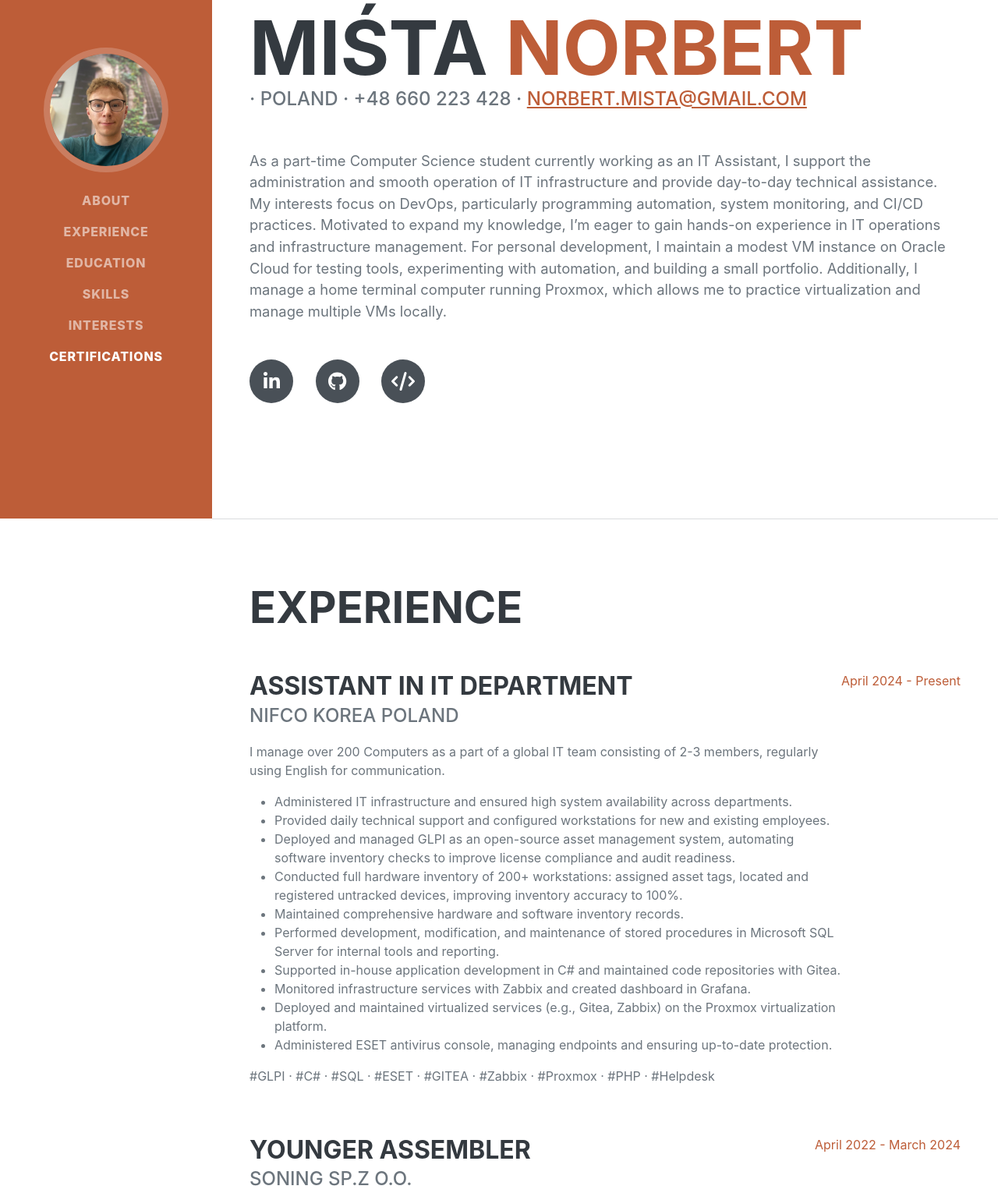
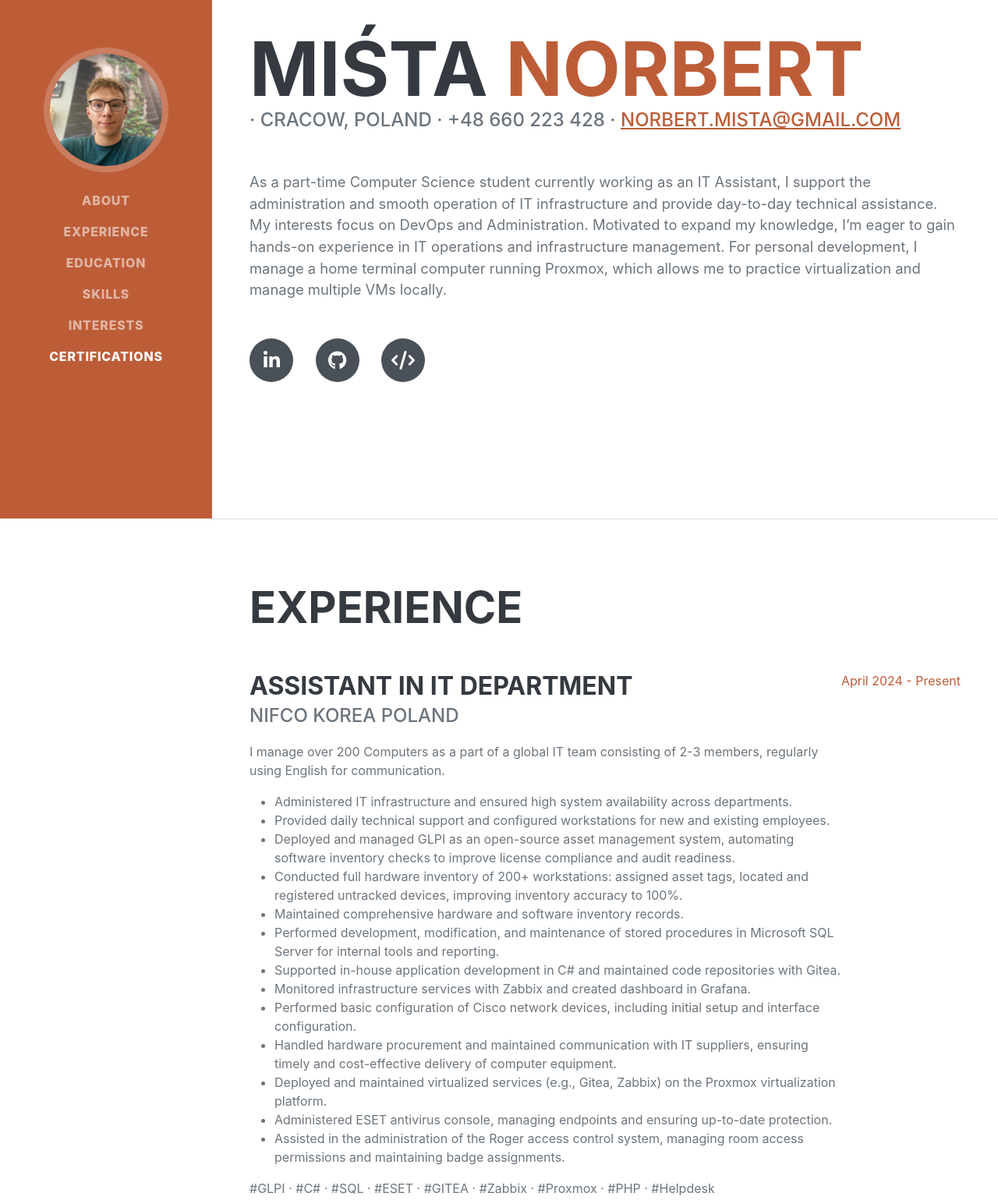
Before and after one commit to NorbertMista/aboutme, a plain HTML site: page index.html in a window 1280 px wide. Shown: the part 135-1674 px from the top of the page at 78% size. Drawn offline with nearby package versions, Linux system fonts and the light colour scheme; a web font is replaced by a local one.

Commit message:
worrk and abiut me changees

```diff
--- a/index.html
+++ b/index.html
@@ -44,11 +44,15 @@
                     <span class="text-primary">Norbert</span>
                 </h1>
                 <div class="subheading mb-5">
-                    · Poland · +48 660 223 428 ·
+                    · Cracow, Poland · +48 660 223 428 ·
                     <a href="mailto:norbert.mista@gmail.com">norbert.mista@gmail.com</a>
                 </div>
                 <p class="lead mb-5">
-                   As a part-time Computer Science student currently working as an IT Assistant, I support the administration and smooth operation of IT infrastructure and provide day-to-day technical assistance. My interests focus on DevOps, particularly programming automation, system monitoring, and CI/CD practices. Motivated to expand my knowledge, I’m eager to gain hands-on experience in IT operations and infrastructure management. For personal development, I maintain a modest VM instance on Oracle Cloud for testing tools, experimenting with automation, and building a small portfolio. Additionally, I manage a home terminal computer running Proxmox, which allows me to practice virtualization and manage multiple VMs locally.
+                   As a part-time Computer Science student currently working as an IT Assistant,
+                   I support the administration and smooth operation of IT infrastructure and provide day-to-day technical assistance.
+                   My interests focus on DevOps and Administration. Motivated to expand my knowledge, I’m eager to gain hands-on experience in IT operations and infrastructure management.
+                   For personal development, I manage a home terminal computer running Proxmox,
+                    which allows me to practice virtualization and manage multiple VMs locally.
                 </p>
                 <div class="social-icons">
                     <a class="social-icon" href="https://www.linkedin.com/in/norbert-mi%C5%9Bta-9a18041b2"><i class="fab fa-linkedin-in"></i></a>
@@ -76,9 +80,12 @@
                             <li>Performed development, modification, and maintenance of stored procedures in Microsoft SQL Server for internal tools and reporting.</li>
                             <li>Supported in-house application development in C# and maintained code repositories with Gitea.</li>
                             <li>Monitored infrastructure services with Zabbix and created dashboard in Grafana.</li>
+                            <li>Performed basic configuration of Cisco network devices, including initial setup and interface configuration.</li>
+                            <li>Handled hardware procurement and maintained communication with IT suppliers, ensuring timely and cost-effective delivery of computer equipment.</li>
                             <li>Deployed and maintained virtualized services (e.g., Gitea, Zabbix) on the Proxmox virtualization platform.</li>
                             <li>Administered ESET antivirus console, managing endpoints and ensuring up-to-date protection.</li>
-                        </ul>
+                            <li>Assisted in the administration of the Roger access control system, managing room access permissions and maintaining badge assignments.</li>
+                         </ul>
                         <p>#GLPI · #C# · #SQL · #ESET · #GITEA · #Zabbix · #Proxmox · #PHP · #Helpdesk</p>
                     </div>
                     <div class="flex-shrink-0"><span class="text-primary">April 2024 - Present</span></div>
@@ -120,7 +127,7 @@
                            <p>
                                 Gained basic knowledge of Windows and Linux administration,
                                 virtualization concepts, and collaboration tools such as Trello. I also trained an AI model to predict the probability of
-                                developing diabetes as part of an Artificial Intelligence Systems course, using the NumPy library for data processing and calculations.
+                                developing diabetes as part of an Artificial Intelligence Systems course, using the NumPy and TensorFlow libraries for data processing and calculations.
                             </p>
                         </div>
                 <div class="flex-shrink-0">
```
Also changed, not shown: 2 other files.
